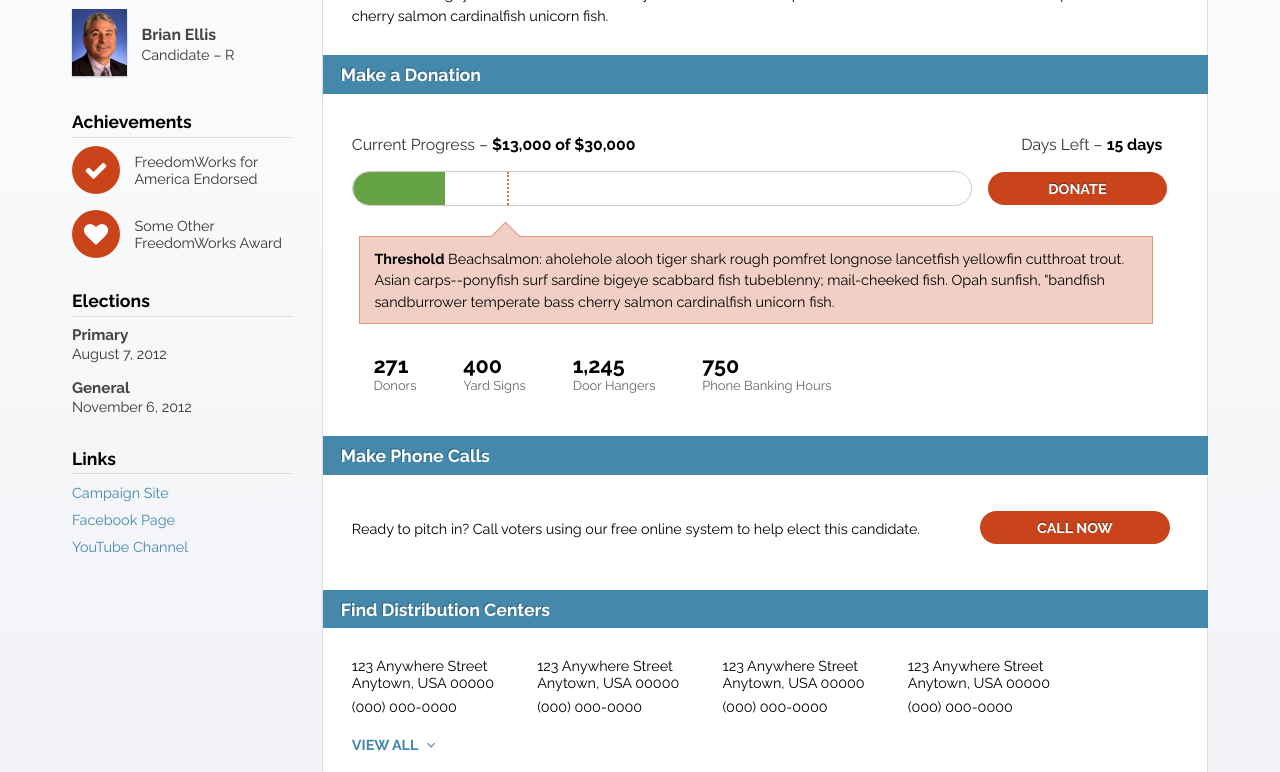
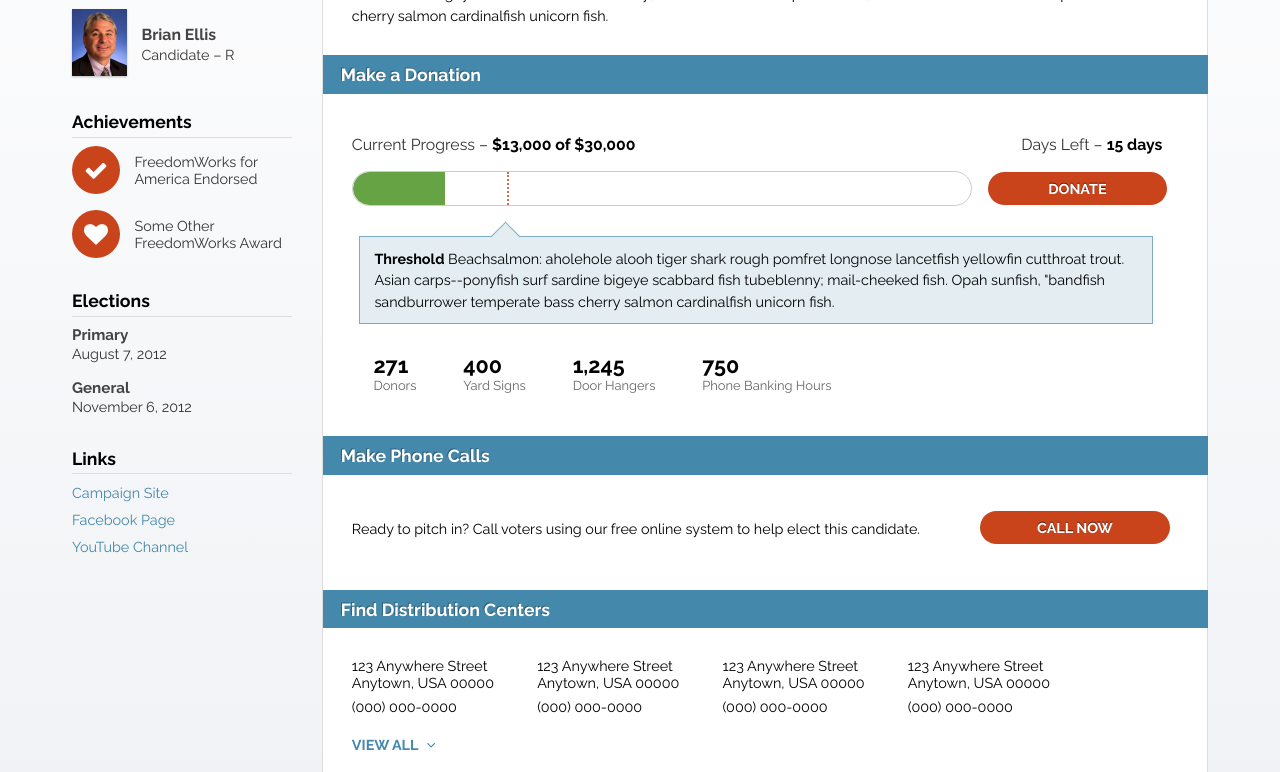
Before and after one commit to chrisjg77/fwfa-candidate-page, a plain HTML site: page index.html in a window 1280 px wide. Shown: the part 328-1100 px from the top of the page. Drawn offline with Linux system fonts and the light colour scheme.

Commit message:
Changes threshold info background and border colors

```diff
--- a/css/styles.css
+++ b/css/styles.css
@@ -680,8 +680,8 @@ h2 span {
         -ms-transition: all 0.25s;
          -o-transition: all 0.25s;
             transition: all 0.25s;
-    background: #f1cfc5;
-    border: 1px solid #e0957f;
+    background: #e3edf2;
+    border: 1px solid #7cabc4;
     z-index: 10;
   }
 
@@ -695,9 +695,9 @@ h2 span {
     transform:rotate(45deg);
     width: 20px;
     height: 20px;
-    background: #f1cfc5;
-    border-top: 1px solid #e0957f;
-    border-left: 1px solid #e0957f;
+    background: #e3edf2;
+    border-top: 1px solid #7cabc4;
+    border-left: 1px solid #7cabc4;
 
   }
 
```
